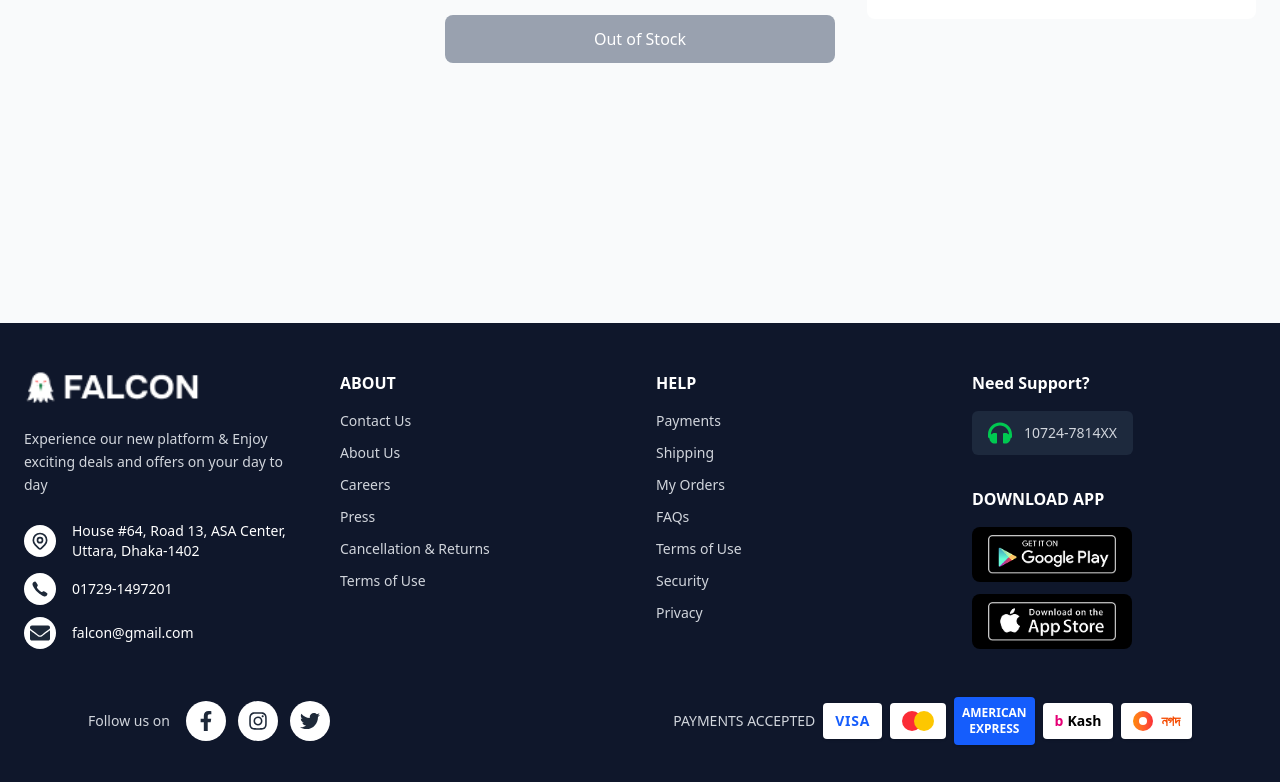
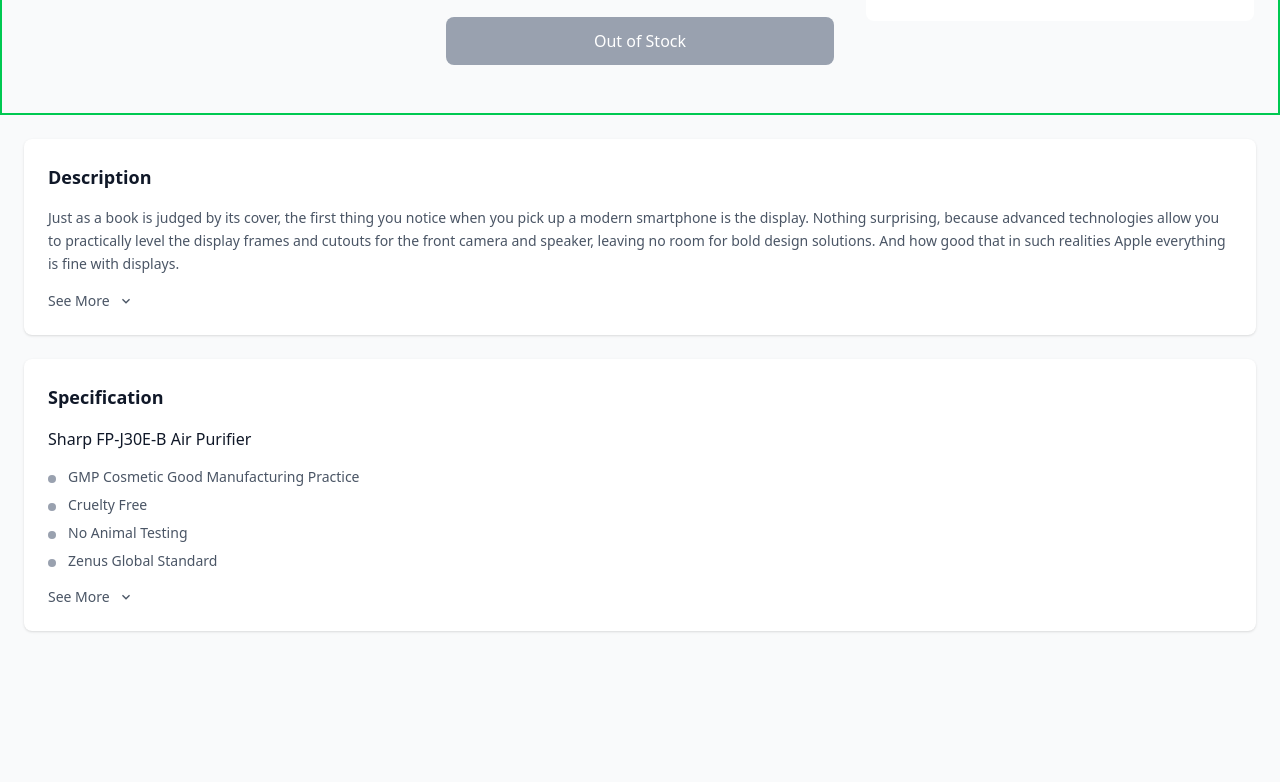
Before and after one commit to Nadim-Nion/falcon-project-steadfast, a React (Vite) app: page / in a window 1280 px wide. Shown: the part 598-1380 px from the top of the page. Built offline with nearby package versions, Linux system fonts and the light colour scheme; no server answers.

Commit message:
specification and description added

```diff
--- a/src/pages/ProductDetailsPage/ProductDetails.jsx
+++ b/src/pages/ProductDetailsPage/ProductDetails.jsx
@@ -8,6 +8,8 @@ import { HiMinusSm } from "react-icons/hi";
 import { FiMessageCircle } from "react-icons/fi";
 import axios from "axios";
 import { CartContext } from "../../context/CartContext";
+import { IoIosArrowUp } from "react-icons/io";
+import { MdKeyboardArrowDown } from "react-icons/md";
 
 const ProductDetails = () => {
   const [selectedVariant, setSelectedVariant] = useState(12345678);
@@ -16,6 +18,8 @@ const ProductDetails = () => {
   const [product, setProduct] = useState(null);
   const [loading, setLoading] = useState(true);
   const [selectedVariationIndex, setSelectedVariationIndex] = useState(0); // default first variation
+  const [descriptionExpanded, setDescriptionExpanded] = useState(false);
+  const [specificationExpanded, setSpecificationExpanded] = useState(false);
 
   const selectedVariation = product?.variations?.[selectedVariationIndex];
   const maxQuantity = selectedVariation?.total_stock_qty || 0;
@@ -51,7 +55,7 @@ const ProductDetails = () => {
 
   const handleAddToCart = () => {
     // const selectedVariant = product.variations[selectedVariationIndex];
-    const selectedVariant = selectedVariation
+    const selectedVariant = selectedVariation;
 
     const cartItem = {
       product,
@@ -90,7 +94,8 @@ const ProductDetails = () => {
         </div>
       </div>
 
-      <div className="max-w-7xl mx-auto px-6 py-6">
+      {/* Product Details with Delivery Options Container */}
+      <div className="max-w-7xl mx-auto px-6 py-6 border-2 border-green-500">
         <div className="grid grid-cols-1 lg:grid-cols-3 gap-8">
           {/* Product Images */}
           <div className="lg:col-span-1">
@@ -394,6 +399,98 @@ const ProductDetails = () => {
           </div>
         </div>
       </div>
+
+      {/* Description and Specification Container */}
+      <div className="max-w-7xl mx-auto p-6 bg-gray-50 min-h-screen">
+        {/* Description */}
+        <div className="bg-white rounded-lg shadow-sm p-6 mb-6">
+          <h2 className="text-lg font-semibold text-gray-900 mb-4">
+            Description
+          </h2>
+
+          <div className="text-sm text-gray-600 leading-relaxed space-y-3">
+            <p>
+              Just as a book is judged by its cover, the first thing you notice
+              when you pick up a modern smartphone is the display. Nothing
+              surprising, because advanced technologies allow you to practically
+              level the display frames and cutouts for the front camera and
+              speaker, leaving no room for bold design solutions. And how good
+              that in such realities Apple everything is fine with displays.
+            </p>
+
+            {descriptionExpanded && (
+              <p>
+                Advanced technologies allow you to practically level the display
+                frames and cutouts for the front camera and speaker, leaving no
+                room for bold design solutions. And how good that in such
+                realities Apple everything.
+              </p>
+            )}
+          </div>
+
+          <button
+            onClick={() => setDescriptionExpanded(!descriptionExpanded)}
+            className="flex items-center gap-2 mt-4 text-sm text-gray-600 hover:text-gray-800 transition-colors"
+          >
+            <span>See More</span>
+            {descriptionExpanded ? (
+              <IoIosArrowUp size={16} />
+            ) : (
+              <MdKeyboardArrowDown size={16} />
+            )}
+          </button>
+        </div>
+
+        {/* Specification */}
+        <div className="bg-white rounded-lg shadow-sm p-6">
+          <h2 className="text-lg font-semibold text-gray-900 mb-4">
+            Specification
+          </h2>
+
+          <div className="space-y-4">
+            <h3 className="text-base font-medium text-gray-900">
+              Sharp FP-J30E-B Air Purifier
+            </h3>
+
+            <ul className="text-sm text-gray-600 space-y-2">
+              <li className="flex items-start">
+                <span className="w-2 h-2 bg-gray-400 rounded-full mt-2 mr-3 flex-shrink-0"></span>
+                GMP Cosmetic Good Manufacturing Practice
+              </li>
+              <li className="flex items-start">
+                <span className="w-2 h-2 bg-gray-400 rounded-full mt-2 mr-3 flex-shrink-0"></span>
+                Cruelty Free
+              </li>
+              <li className="flex items-start">
+                <span className="w-2 h-2 bg-gray-400 rounded-full mt-2 mr-3 flex-shrink-0"></span>
+                No Animal Testing
+              </li>
+              <li className="flex items-start">
+                <span className="w-2 h-2 bg-gray-400 rounded-full mt-2 mr-3 flex-shrink-0"></span>
+                Zenus Global Standard
+              </li>
+              {specificationExpanded && (
+                <li className="flex items-start">
+                  <span className="w-2 h-2 bg-gray-400 rounded-full mt-2 mr-3 flex-shrink-0"></span>
+                  Comply with Global Standard
+                </li>
+              )}
+            </ul>
+          </div>
+
+          <button
+            onClick={() => setSpecificationExpanded(!specificationExpanded)}
+            className="flex items-center gap-2 mt-4 text-sm text-gray-600 hover:text-gray-800 transition-colors"
+          >
+            <span>See More</span>
+            {specificationExpanded ? (
+              <IoIosArrowUp size={16} />
+            ) : (
+              <MdKeyboardArrowDown size={16} />
+            )}
+          </button>
+        </div>
+      </div>
     </div>
   );
 };
```
